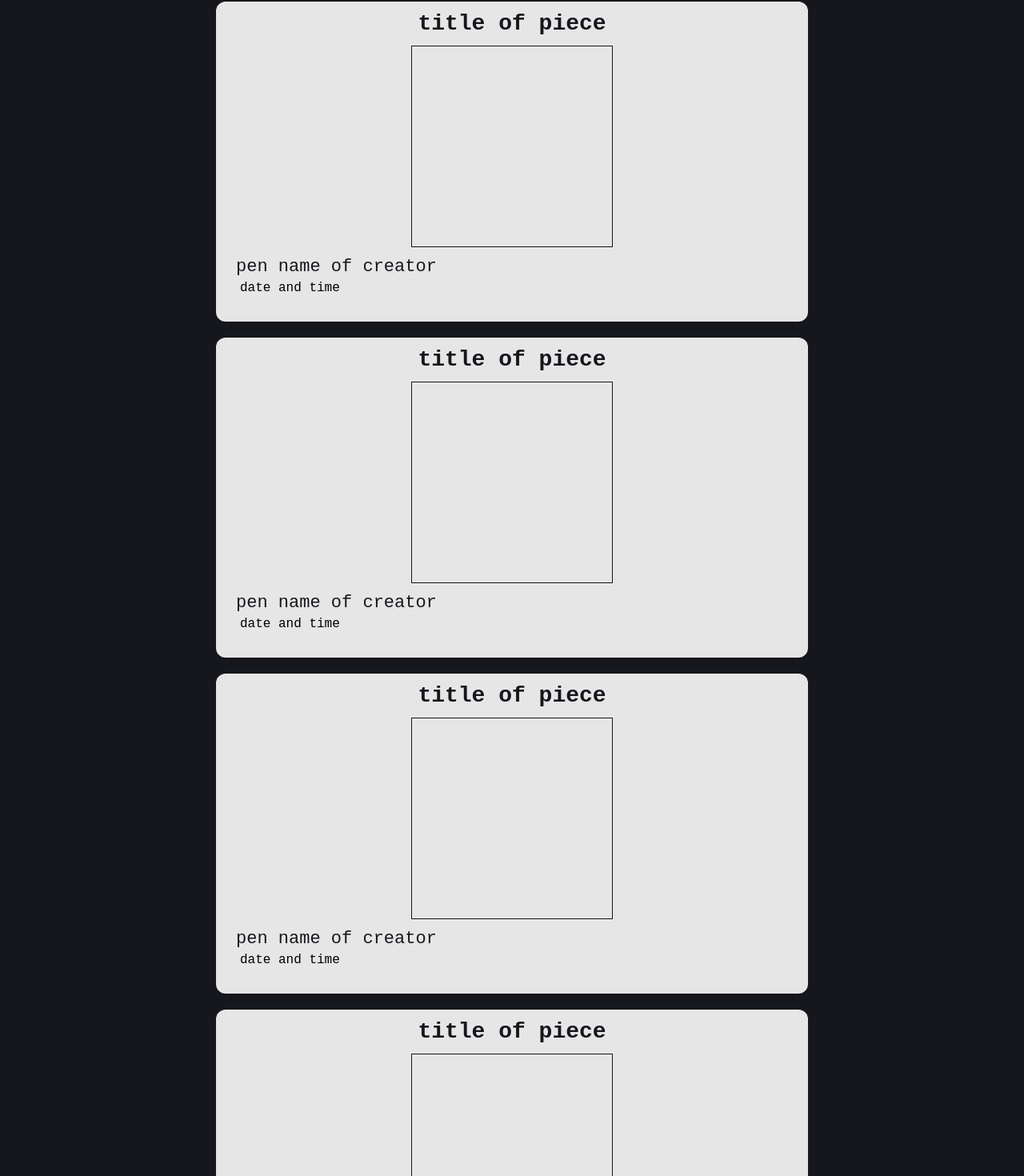
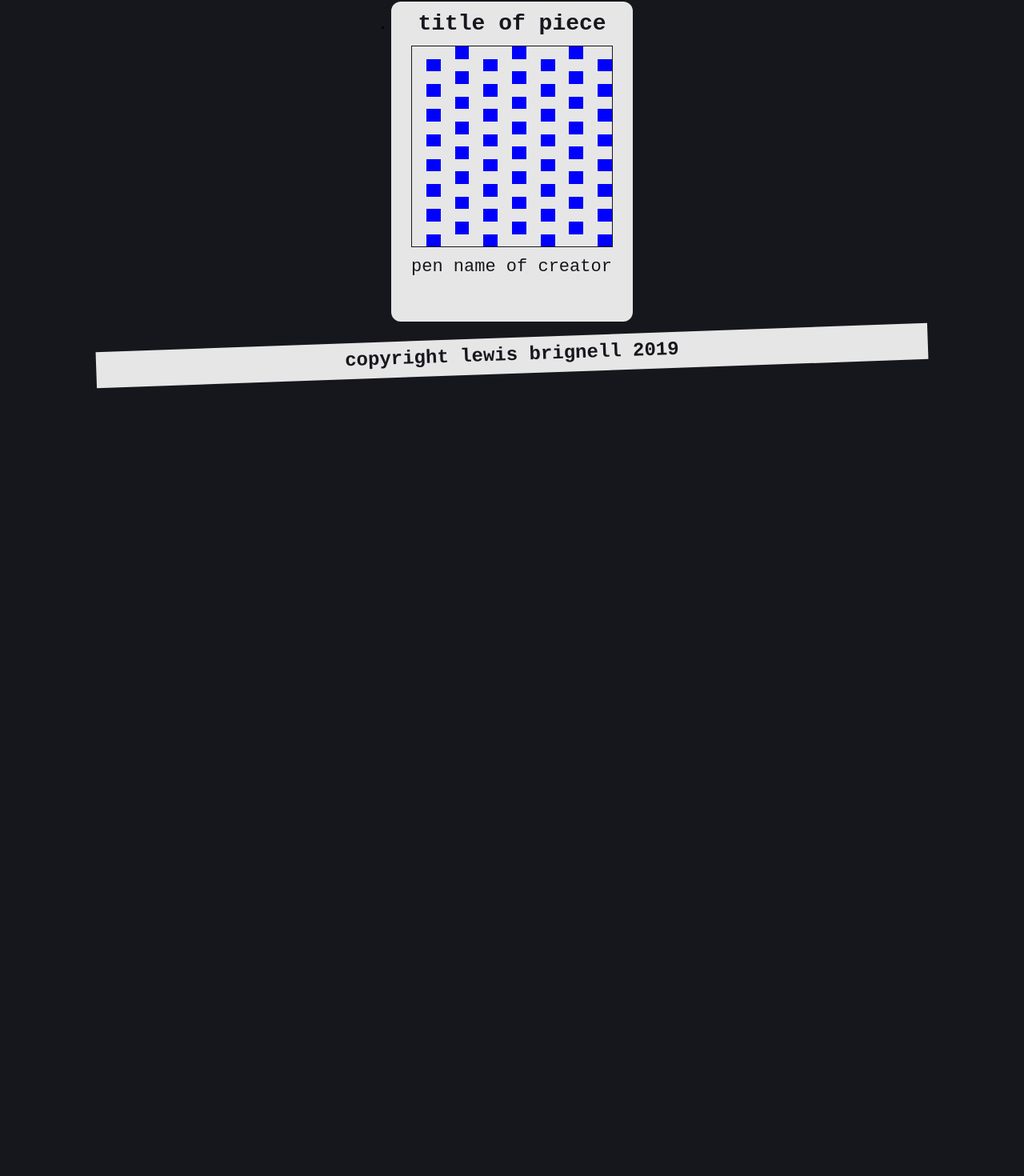
Before and after one commit to lewisbrignell/project-five-public-pixel-gallery, a React (Create React App) app: page / in a window 1280 px wide. Shown: the part 128-1598 px from the top of the page at 80% size. After the commit the page ends 800 px from the top, so only its background shows below. Built offline with nearby package versions, Linux system fonts and the light colour scheme; a web font is replaced by a local one.

Commit message:
added grid layout to art container, added text pixel divs for

```diff
--- a/src/App.css
+++ b/src/App.css
@@ -61,7 +61,9 @@ h2,
 h3,
 h4,
 p,
-button {
+button,
+ul,
+li {
   margin: 0;
   padding: 0;
   border: none;
@@ -89,7 +91,7 @@ p {
 }
 
 h1,
-article,
+li,
 h4 {
    background: var(--light-main);
 }
@@ -116,6 +118,7 @@ h1 {
   line-height: 0.95;
 }
 
+/* button that displays pixel art maker module to user */
 .make-pixel-art {
   position: fixed;
   top: 15px;
@@ -152,15 +155,17 @@ h1 {
 }
 
 .make-pixel-art,
-article {
+li {
   border-radius: 12px;
 }
 
 /* main and pixel art card styles */
 
-article {
+/* container in which all generated database info / art is displayed */
+li {
   height: 400px;
-  margin: 20px 0;
+  max-width: 302px;
+  margin: 20px auto;
 }
 
 h2 {
@@ -169,7 +174,12 @@ h2 {
   text-align: center;
 }
 
+/* generated pixel art is displayed as an array of <div>s in here */
 .art-container {
+  display: grid;
+  grid-template-columns: 1fr 1fr 1fr 1fr 1fr 1fr 1fr 1fr 1fr 1fr 1fr 1fr 1fr 1fr;
+  grid-template-rows: 1fr 1fr 1fr 1fr 1fr 1fr 1fr 1fr 1fr 1fr 1fr 1fr 1fr 1fr 1fr 1fr;
+
   width: 250px;
   height: 250px;
   margin: 0 auto;
@@ -177,9 +187,8 @@ h2 {
   border: 1px solid var(--dark-main);
 }
 
-h3,
-p {
-  font-weight: 400;
+.pixel:nth-child(4n) {
+  background: blue;
 }
 
 h3 {
@@ -187,11 +196,7 @@ h3 {
   margin-bottom: 5px;
 
   font-size: 2.2rem;
-}
-
-p {
-  margin-left: 30px;
-  font-size: 1.6rem;
+  font-weight: 400;
 }
 
 
@@ -208,6 +213,8 @@ h4 {
 
   font-size: 2.4rem;
   line-height: 1.2;
+
+  transform: rotate(-2deg);
 }
 
 
--- a/src/App.js
+++ b/src/App.js
@@ -19,38 +19,31 @@ class PPGApp extends Component {
             <button className="make-pixel-art">make pixel art</button>
         </header>
         <main>
-          <div className="wrapper">
-            <article>
+          <ul className="wrapper">
+            <li>
               <h2>title of piece</h2>
-              <div className="art-container"></div>
+              <div className="art-container">
+                <div className="pixel"></div><div className="pixel"></div><div className="pixel"></div><div className="pixel"></div><div className="pixel"></div><div className="pixel"></div><div className="pixel"></div><div className="pixel"></div><div className="pixel"></div><div className="pixel"></div><div className="pixel"></div><div className="pixel"></div>
+                <div className="pixel"></div><div className="pixel"></div><div className="pixel"></div><div className="pixel"></div><div className="pixel"></div><div className="pixel"></div><div className="pixel"></div><div className="pixel"></div><div className="pixel"></div><div className="pixel"></div><div className="pixel"></div><div className="pixel"></div>
+                <div className="pixel"></div><div className="pixel"></div><div className="pixel"></div><div className="pixel"></div><div className="pixel"></div><div className="pixel"></div><div className="pixel"></div><div className="pixel"></div><div className="pixel"></div><div className="pixel"></div><div className="pixel"></div><div className="pixel"></div>
+                <div className="pixel"></div><div className="pixel"></div><div className="pixel"></div><div className="pixel"></div><div className="pixel"></div><div className="pixel"></div><div className="pixel"></div><div className="pixel"></div><div className="pixel"></div><div className="pixel"></div><div className="pixel"></div><div className="pixel"></div>
+                <div className="pixel"></div><div className="pixel"></div><div className="pixel"></div><div className="pixel"></div><div className="pixel"></div><div className="pixel"></div><div className="pixel"></div><div className="pixel"></div><div className="pixel"></div><div className="pixel"></div><div className="pixel"></div><div className="pixel"></div>
+                <div className="pixel"></div><div className="pixel"></div><div className="pixel"></div><div className="pixel"></div><div className="pixel"></div><div className="pixel"></div><div className="pixel"></div><div className="pixel"></div><div className="pixel"></div><div className="pixel"></div><div className="pixel"></div><div className="pixel"></div>
+                <div className="pixel"></div><div className="pixel"></div><div className="pixel"></div><div className="pixel"></div><div className="pixel"></div><div className="pixel"></div><div className="pixel"></div><div className="pixel"></div><div className="pixel"></div><div className="pixel"></div><div className="pixel"></div><div className="pixel"></div>
+                <div className="pixel"></div><div className="pixel"></div><div className="pixel"></div><div className="pixel"></div><div className="pixel"></div><div className="pixel"></div><div className="pixel"></div><div className="pixel"></div><div className="pixel"></div><div className="pixel"></div><div className="pixel"></div><div className="pixel"></div>
+                <div className="pixel"></div><div className="pixel"></div><div className="pixel"></div><div className="pixel"></div><div className="pixel"></div><div className="pixel"></div><div className="pixel"></div><div className="pixel"></div><div className="pixel"></div><div className="pixel"></div><div className="pixel"></div><div className="pixel"></div>
+                <div className="pixel"></div><div className="pixel"></div><div className="pixel"></div><div className="pixel"></div><div className="pixel"></div><div className="pixel"></div><div className="pixel"></div><div className="pixel"></div><div className="pixel"></div><div className="pixel"></div><div className="pixel"></div><div className="pixel"></div>
+                <div className="pixel"></div><div className="pixel"></div><div className="pixel"></div><div className="pixel"></div><div className="pixel"></div><div className="pixel"></div><div className="pixel"></div><div className="pixel"></div><div className="pixel"></div><div className="pixel"></div><div className="pixel"></div><div className="pixel"></div>
+                <div className="pixel"></div><div className="pixel"></div><div className="pixel"></div><div className="pixel"></div><div className="pixel"></div><div className="pixel"></div><div className="pixel"></div><div className="pixel"></div><div className="pixel"></div><div className="pixel"></div><div className="pixel"></div><div className="pixel"></div><div className="pixel"></div><div className="pixel"></div>
+                <div className="pixel"></div><div className="pixel"></div><div className="pixel"></div><div className="pixel"></div><div className="pixel"></div><div className="pixel"></div><div className="pixel"></div><div className="pixel"></div><div className="pixel"></div><div className="pixel"></div><div className="pixel"></div><div className="pixel"></div><div className="pixel"></div><div className="pixel"></div><div className="pixel"></div><div className="pixel"></div><div className="pixel"></div><div className="pixel"></div><div className="pixel"></div><div className="pixel"></div><div className="pixel"></div><div className="pixel"></div><div className="pixel"></div><div className="pixel"></div><div className="pixel"></div><div className="pixel"></div>
+                <div className="pixel"></div><div className="pixel"></div><div className="pixel"></div><div className="pixel"></div><div className="pixel"></div><div className="pixel"></div><div className="pixel"></div><div className="pixel"></div><div className="pixel"></div><div className="pixel"></div><div className="pixel"></div><div className="pixel"></div><div className="pixel"></div><div className="pixel"></div><div className="pixel"></div><div className="pixel"></div><div className="pixel"></div><div className="pixel"></div><div className="pixel"></div><div className="pixel"></div><div className="pixel"></div><div className="pixel"></div><div className="pixel"></div><div className="pixel"></div><div className="pixel"></div><div className="pixel"></div>
+                <div className="pixel"></div><div className="pixel"></div><div className="pixel"></div><div className="pixel"></div><div className="pixel"></div><div className="pixel"></div><div className="pixel"></div><div className="pixel"></div><div className="pixel"></div><div className="pixel"></div><div className="pixel"></div><div className="pixel"></div><div className="pixel"></div><div className="pixel"></div><div className="pixel"></div><div className="pixel"></div><div className="pixel"></div><div className="pixel"></div><div className="pixel"></div><div className="pixel"></div><div className="pixel"></div><div className="pixel"></div><div className="pixel"></div><div className="pixel"></div><div className="pixel"></div><div className="pixel"></div>
+              </div>
               <h3>pen name of creator</h3>
-              <p>date and time</p>
-            </article>
-            <article>
-              <h2>title of piece</h2>
-              <div className="art-container"></div>
-              <h3>pen name of creator</h3>
-              <p>date and time</p>
-            </article>
-            <article>
-              <h2>title of piece</h2>
-              <div className="art-container"></div>
-              <h3>pen name of creator</h3>
-              <p>date and time</p>
-            </article>
-            <article>
-              <h2>title of piece</h2>
-              <div className="art-container"></div>
-              <h3>pen name of creator</h3>
-              <p>date and time</p>
-            </article>
-            <article>
-              <h2>title of piece</h2>
-              <div className="art-container"></div>
-              <h3>pen name of creator</h3>
-              <p>date and time</p>
-            </article>
-          </div> {/* /.wrapper */}
+            </li>
+
+
+          </ul> {/* /.wrapper */}
         </main>
         <footer>
           <h4>copyright lewis brignell 2019</h4>
```
